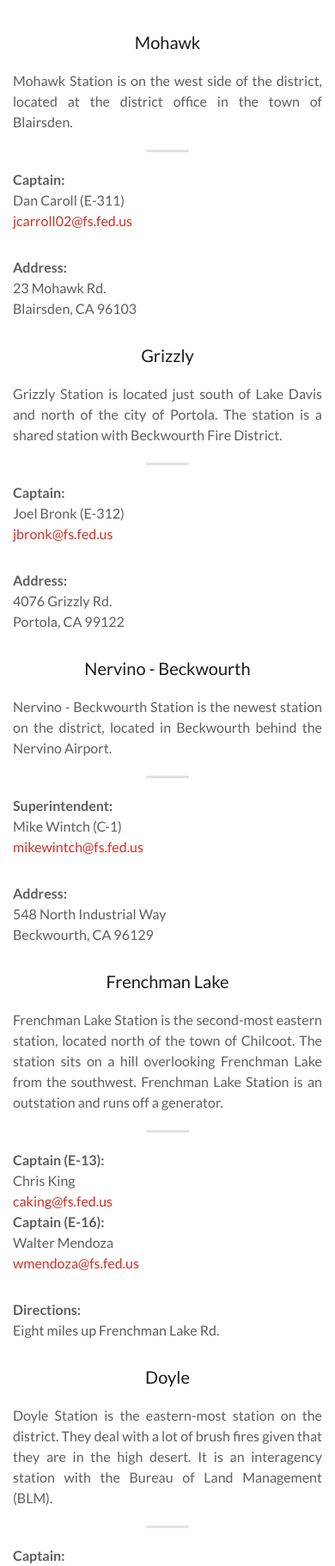
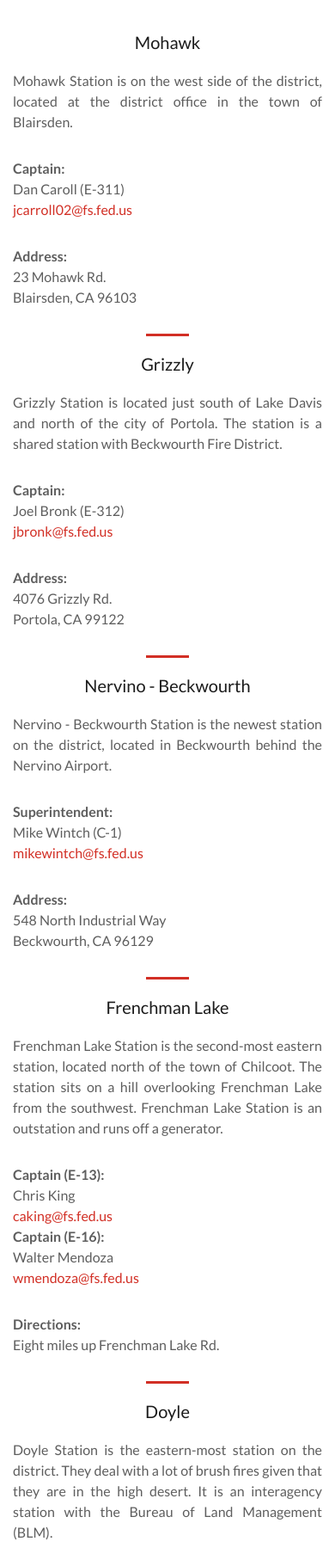
Before and after one commit to kendall-lewis/bkrdfiresuppression, a website: page contactus.html in a window 390 px wide. Shown: the part 165-1986 px from the top of the page at 86% size. Drawn offline with nearby package versions, Linux system fonts and the light colour scheme.

Commit message:
fixed button that was overflowing. added some styling changes to contact page to make it look better on mobile vs. desktop

```diff
--- a/contactus.html
+++ b/contactus.html
@@ -93,31 +93,38 @@
                     <!-- <img src="https://img1.wsimg.com/isteam/stock/12192" alt="mohawk station" class="add-margin-bottom" /> -->
                     <h4 class="sub-section-heading text-center">Mohawk</h4>
                     <p>Mohawk Station is on the west side of the district, located at the district office in the town of Blairsden.</p>
-                    <hr />
+                    <hr class="visible-md visible-lg" />
+                    <div class="add-margin-bottom visible-xs visible-sm"></div>
                     <p class="add-margin-bottom"><strong>Captain:</strong><br/>Dan Caroll (E-311)<br/><a href="mailto:jcarroll02@fs.fed.us">jcarroll02@fs.fed.us</a></p>
                     <p class="add-margin-bottom"><strong>Address:</strong><br/>23 Mohawk Rd.<br/>Blairsden, CA 96103</p>
                 </div>
+                <hr class="primary visible-xs visible-sm" />
                 <div class="col-md-6 col-lg-4">
                     <!-- <img src="https://img1.wsimg.com/isteam/stock/12192" alt="grizzly station" class="add-margin-bottom" /> -->
                     <h4 class="sub-section-heading text-center">Grizzly</h4>
                     <p>Grizzly Station is located just south of Lake Davis and north of the city of Portola. The station is a shared station with Beckwourth Fire District.</p>
-                    <hr />
+                    <hr class="visible-md visible-lg" />
+                    <div class="add-margin-bottom visible-xs visible-sm"></div>
                     <p class="add-margin-bottom"><strong>Captain:</strong><br/>Joel Bronk (E-312)<br/><a href="mailto:jbronk@fs.fed.us">jbronk@fs.fed.us</a></p>
                     <p class="add-margin-bottom"><strong>Address:</strong><br/>4076 Grizzly Rd.<br/>Portola, CA 99122</p>
                 </div>
+                <hr class="primary visible-xs visible-sm" />
                 <div class="col-md-6 col-lg-4">
                     <!-- <img src="https://img1.wsimg.com/isteam/stock/12192" alt="nervino/beckwourth station" class="add-margin-bottom" /> -->
                     <h4 class="sub-section-heading text-center">Nervino - Beckwourth</h4>
                     <p>Nervino - Beckwourth Station is the newest station on the district, located in Beckwourth behind the Nervino Airport.</p>
-                    <hr />
+                    <hr class="visible-md visible-lg" />
+                    <div class="add-margin-bottom visible-xs visible-sm"></div>
                     <p class="add-margin-bottom"><strong>Superintendent:</strong><br/>Mike Wintch (C-1)<br/><a href="mailto:mikewintch@fs.fed.us">mikewintch@fs.fed.us</a></p>
                     <p class="add-margin-bottom"><strong>Address:</strong><br/>548 North Industrial Way<br/>Beckwourth, CA 96129</p>
                 </div>
+                <hr class="primary visible-xs visible-sm" />
                 <div class="col-md-6 col-lg-4 col-lg-offset-2 add-margin-bottom">
                     <!-- <img src="https://img1.wsimg.com/isteam/stock/12192" alt="frenchman lake station" class="add-margin-bottom" /> -->
                     <h4 class="sub-section-heading text-center">Frenchman Lake</h4>
                     <p>Frenchman Lake Station is the second-most eastern station, located north of the town of Chilcoot. The station sits on a hill overlooking Frenchman Lake from the southwest. Frenchman Lake Station is an outstation and runs off a generator.</p>
-                    <hr />
+                    <hr class="visible-md visible-lg" />
+                    <div class="add-margin-bottom visible-xs visible-sm"></div>
                     <div class="row text-left no-gutters add-margin-bottom">
                         <div class="col-sm-6">
                             <p><strong>Captain (E-13):</strong><br/>
@@ -131,13 +138,15 @@
                     </div>
                     <p class="add-margin-bottom"><strong>Directions:</strong><br/>Eight miles up Frenchman Lake Rd.</p>
                 </div>
+                <hr class="primary visible-xs visible-sm" />
                 <div class="col-md-6 col-md-offset-3 col-lg-4 col-lg-offset-0">
                     <!-- <img src="https://img1.wsimg.com/isteam/stock/12192" alt="doyle station" class="add-margin-bottom" /> -->
                     <h4 class="sub-section-heading text-center">Doyle</h4>
                     <p>Doyle Station is the eastern-most station on the district. They deal with a lot of brush fires given that they are in the high desert. It is an interagency station with the Bureau of Land Management (BLM).</p>
-                    <hr />
+                    <hr class="visible-md visible-lg" />
+                    <div class="add-margin-bottom visible-xs visible-sm"></div>
                     <p class="add-margin-bottom"><strong>Captain:</strong><br/>Bruce Jackson (E-15)<br/><a href="mailto:bruceajackson@fs.fed.us">bruceajackson@fs.fed.us</a></p>
-                    <p class="add-margin-bottom"><strong>Address:</strong><br/>747 Doyle Grade Rd.<br/>Doyle, CA 96109</p>
+                    <p><strong>Address:</strong><br/>747 Doyle Grade Rd.<br/>Doyle, CA 96109</p>
                 </div>
             </div>
         </div>
```
Also changed, not shown: howtoapply.html (+2 -2 lines).
